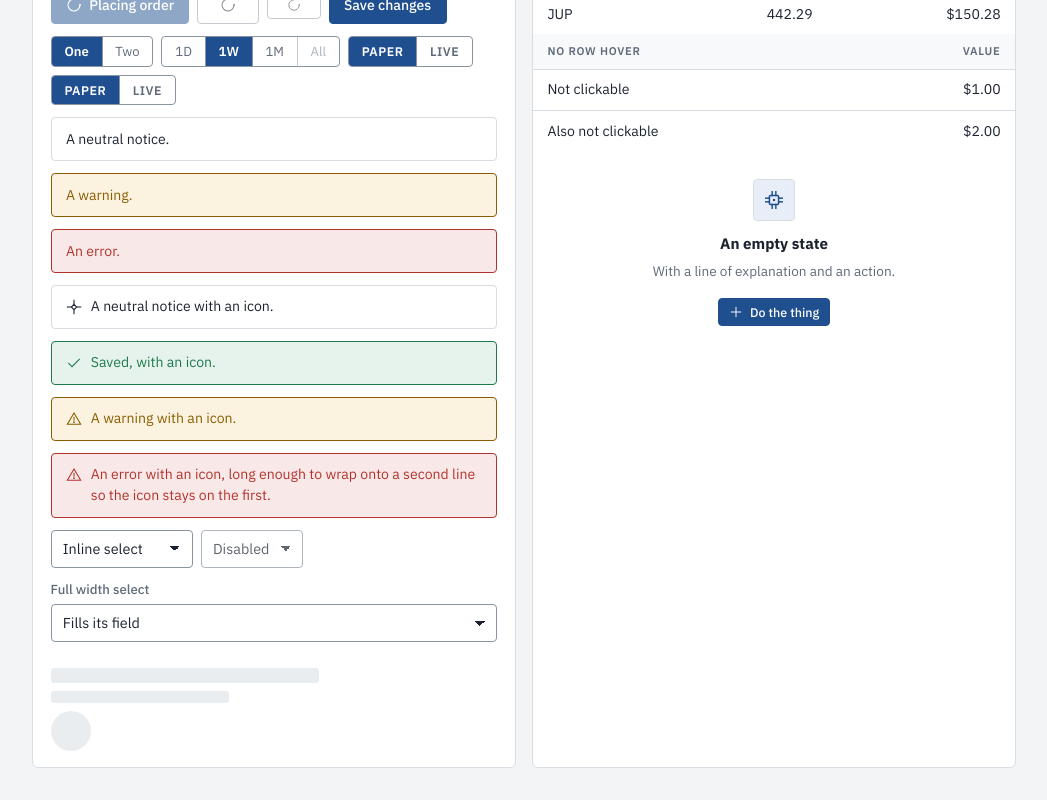
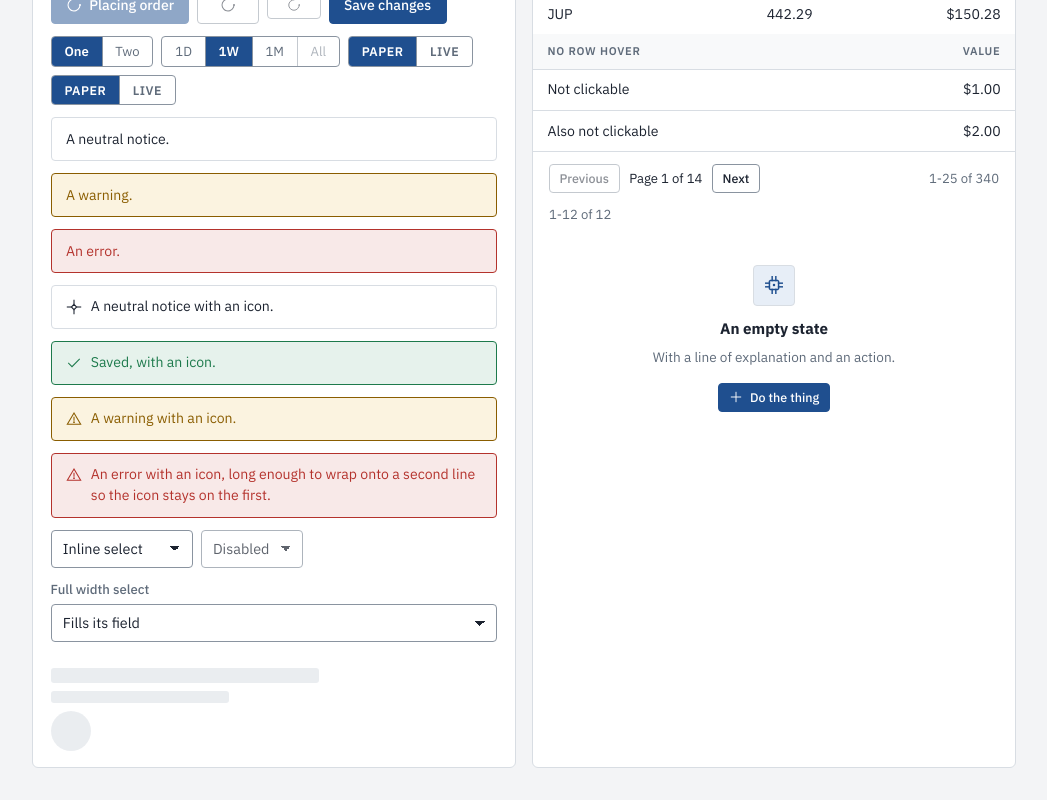
Before and after one commit to FiretailHosting/solscope-ui, a SvelteKit app: page / in a window 1280 px wide. Shown: the part 1341-2141 px from the top of the page, without its empty margins (116-1163 px from the left). Built offline with nearby package versions, Linux system fonts and the light colour scheme.

Commit message:
Add a Pagination component

```diff
--- /dev/null
+++ b/src/lib/components/ui/Pagination.svelte
@@ -0,0 +1,123 @@
+<script lang="ts">
+	import Button from './Button.svelte';
+
+	let {
+		page,
+		totalItems,
+		perPage,
+		onpage,
+		label = 'Pagination',
+		disabled = false,
+		class: extraClass = ''
+	}: {
+		/** The current page, starting at 1. */
+		page: number;
+		totalItems: number;
+		perPage: number;
+		/** Called with the page the user asked for; the app updates `page`. */
+		onpage?: (page: number) => void;
+		/** Accessible name for the navigation landmark. */
+		label?: string;
+		/** Blocks both buttons, for example while the next page loads. */
+		disabled?: boolean;
+		class?: string;
+	} = $props();
+
+	const safePerPage = $derived(Math.max(1, Math.floor(perPage) || 1));
+	const totalPages = $derived(Math.max(1, Math.ceil(totalItems / safePerPage)));
+	const currentPage = $derived(Math.min(Math.max(1, Math.floor(page) || 1), totalPages));
+	const firstItem = $derived((currentPage - 1) * safePerPage + 1);
+	const lastItem = $derived(Math.min(currentPage * safePerPage, totalItems));
+	const atFirstPage = $derived(currentPage <= 1);
+	const atLastPage = $derived(currentPage >= totalPages);
+
+	const formatCount = (count: number) => count.toLocaleString('en-US');
+
+	// The buttons use aria-disabled rather than the disabled attribute, so the
+	// button just pressed keeps keyboard focus when it reaches the first or last
+	// page, or when `disabled` turns on while the next page loads.
+	function requestPage(requestedPage: number, blocked: boolean) {
+		if (blocked) return;
+		onpage?.(requestedPage);
+	}
+</script>
+
+{#if totalItems > 0}
+	<nav class="sui-pagination {extraClass}" aria-label={label}>
+		{#if totalPages > 1}
+			<div class="controls">
+				<Button
+					type="button"
+					size="sm"
+					aria-disabled={disabled || atFirstPage}
+					onclick={() => requestPage(currentPage - 1, disabled || atFirstPage)}
+				>
+					Previous
+				</Button>
+				<span class="page-of">Page {currentPage} of {totalPages}</span>
+				<Button
+					type="button"
+					size="sm"
+					aria-disabled={disabled || atLastPage}
+					onclick={() => requestPage(currentPage + 1, disabled || atLastPage)}
+				>
+					Next
+				</Button>
+			</div>
+		{/if}
+		<span class="range">{formatCount(firstItem)}-{formatCount(lastItem)} of {formatCount(totalItems)}</span>
+		<!-- Always mounted, so a page change is announced politely. -->
+		<span class="visually-hidden" role="status">
+			{totalPages > 1 ? `Page ${currentPage} of ${totalPages}` : ''}
+		</span>
+	</nav>
+{/if}
+
+<style>
+	.sui-pagination {
+		display: flex;
+		flex-wrap: wrap;
+		align-items: center;
+		justify-content: space-between;
+		gap: 0.5rem 1rem;
+		font-size: 0.82rem;
+		color: var(--muted);
+	}
+
+	.controls {
+		display: flex;
+		align-items: center;
+		gap: 0.6rem;
+	}
+
+	.page-of {
+		color: var(--fg);
+		font-variant-numeric: tabular-nums;
+		white-space: nowrap;
+	}
+
+	.range {
+		font-variant-numeric: tabular-nums;
+		white-space: nowrap;
+	}
+
+	/* Matches Button's disabled look for buttons that keep focus. */
+	.sui-pagination :global(.sui-btn[aria-disabled='true']) {
+		opacity: 0.5;
+		cursor: not-allowed;
+	}
+
+	.sui-pagination :global(.sui-btn[aria-disabled='true']:hover) {
+		background: var(--card);
+		border-color: var(--border-strong);
+	}
+
+	.visually-hidden {
+		position: absolute;
+		width: 1px;
+		height: 1px;
+		overflow: hidden;
+		clip-path: inset(50%);
+		white-space: nowrap;
+	}
+</style>
--- a/src/lib/index.ts
+++ b/src/lib/index.ts
@@ -18,6 +18,7 @@ export { default as Input } from './components/ui/Input.svelte';
 export { default as Label } from './components/ui/Label.svelte';
 export { default as ModeSwitch } from './components/ui/ModeSwitch.svelte';
 export { default as PageHead } from './components/ui/PageHead.svelte';
+export { default as Pagination } from './components/ui/Pagination.svelte';
 export { default as Pill } from './components/ui/Pill.svelte';
 export { default as Select } from './components/ui/Select.svelte';
 export {
--- a/src/routes/+page.svelte
+++ b/src/routes/+page.svelte
@@ -12,6 +12,7 @@
 		icons,
 		ModeSwitch,
 		PageHead,
+		Pagination,
 		Pill,
 		SegmentedControl,
 		Select,
@@ -36,6 +37,17 @@
 		{ value: 'all', label: 'All', disabled: true }
 	];
 	let range = $state<Range>('1w');
+
+	// Pagination with a made-up load, so the disabled state shows between pages.
+	let ordersPage = $state(1);
+	let ordersLoading = $state(false);
+	function loadOrdersPage(nextPage: number) {
+		ordersLoading = true;
+		setTimeout(() => {
+			ordersPage = nextPage;
+			ordersLoading = false;
+		}, 400);
+	}
 
 	// Made-up but steady account values, so the charts look the same on every load.
 	const hour = 60 * 60 * 1000;
@@ -232,6 +244,17 @@
 					<tr><td>Also not clickable</td><td class="num">$2.00</td></tr>
 				</tbody>
 			</Table>
+			<div class="pagination-demo">
+				<Pagination
+					page={ordersPage}
+					totalItems={340}
+					perPage={25}
+					onpage={loadOrdersPage}
+					label="Orders pages"
+					disabled={ordersLoading}
+				/>
+				<Pagination page={1} totalItems={12} perPage={25} label="One page" />
+			</div>
 			<EmptyState icon="bots" title="An empty state" text="With a line of explanation and an action.">
 				<Button size="sm" variant="primary" icon="plus">Do the thing</Button>
 			</EmptyState>
@@ -260,6 +283,14 @@
 		display: grid;
 		grid-template-columns: repeat(auto-fit, minmax(15rem, 1fr));
 		gap: 1rem;
+	}
+
+	.pagination-demo {
+		display: flex;
+		flex-direction: column;
+		gap: 0.75rem;
+		padding: 0.75rem 1rem;
+		border-top: 1px solid var(--border);
 	}
 
 	.skeletons {
```
